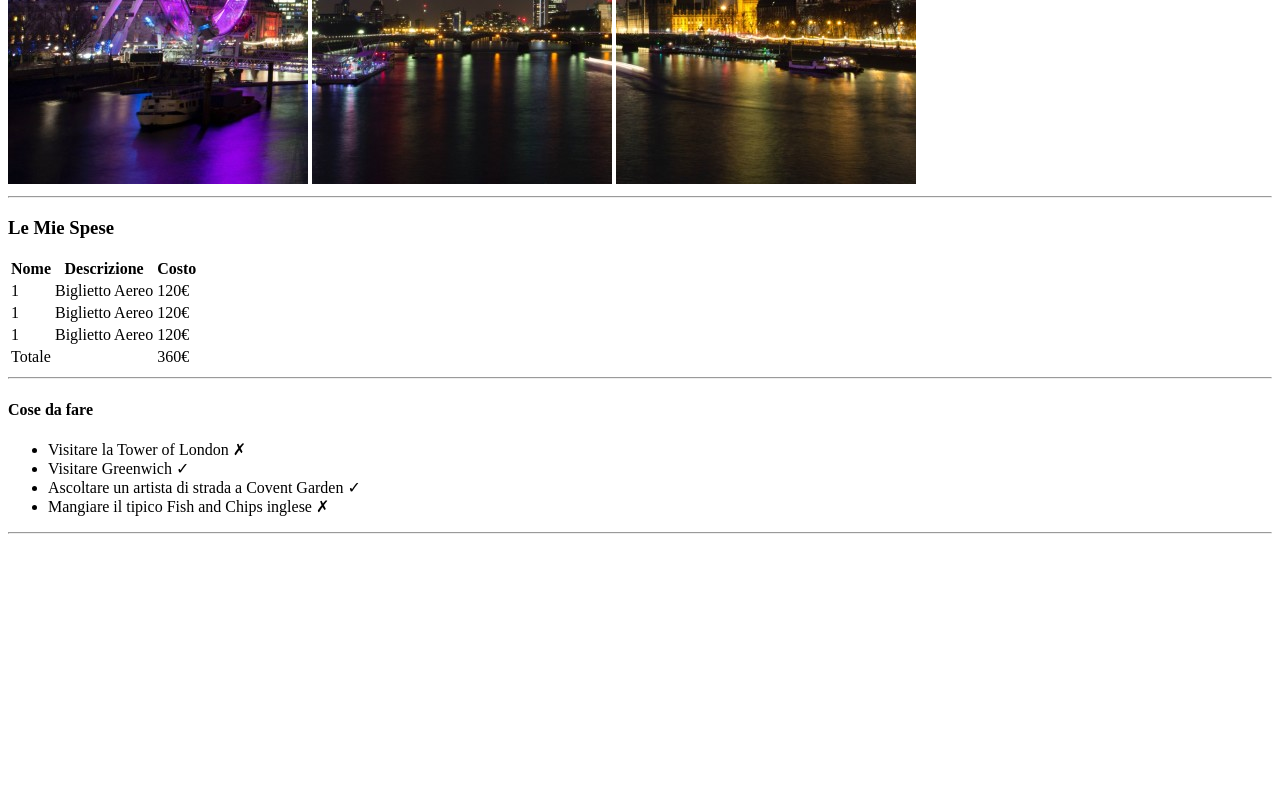
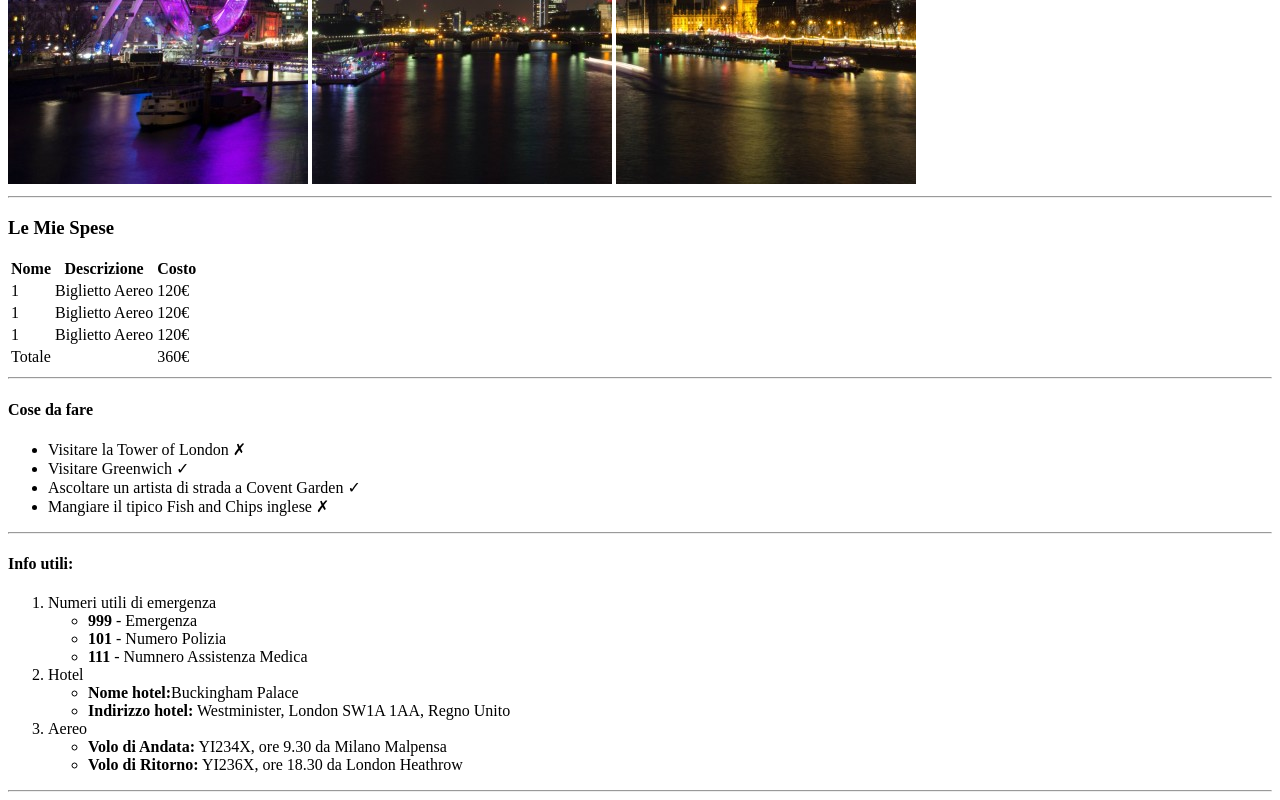
Before and after one commit to BernardoClasse86/html-london-trip, a plain HTML site: page index.html in a window 1280 px wide. Shown: the part 514-1314 px from the top of the page. Before the commit the page ends 1056 px from the top, so only its background shows below. Drawn offline with Linux system fonts and the light colour scheme.

Commit message:
sezione info completata

```diff
--- a/index.html
+++ b/index.html
@@ -80,6 +80,37 @@
         </section>
         <!-- fine sezione 2 cose da fare -->
 
+        <!-- sezione info -->
+        <section>
+            <h4>Info utili:</h4>
+
+            <!-- liste numerate -->
+            <ol>
+                <li>Numeri utili di emergenza</li>
+                    <ul>
+                        <li><strong>999</strong> - Emergenza</li>
+                        <li><strong>101</strong> - Numero Polizia</li>
+                        <li><strong>111</strong> - Numnero Assistenza Medica</li>
+                    </ul>
+
+                <li>Hotel</li>
+                    <ul>
+                        <li><strong>Nome hotel:</strong>Buckingham Palace</li>
+                        <li><strong>Indirizzo hotel:</strong> Westminister, London SW1A 1AA, Regno Unito</li>
+                    </ul>
+
+                <li>Aereo</li>
+                    <ul>
+                        <li><strong>Volo di Andata:</strong> YI234X, ore 9.30 da Milano Malpensa</li>
+                        <li><strong>Volo di Ritorno:</strong> YI236X, ore 18.30 da London Heathrow</li>
+                    </ul>
+            </ol>
+            <!-- fine liste -->
+
+            <hr>
+        </section>
+        <!-- fine sezione info -->
+
     </main>
 </body>
 </html>
```
